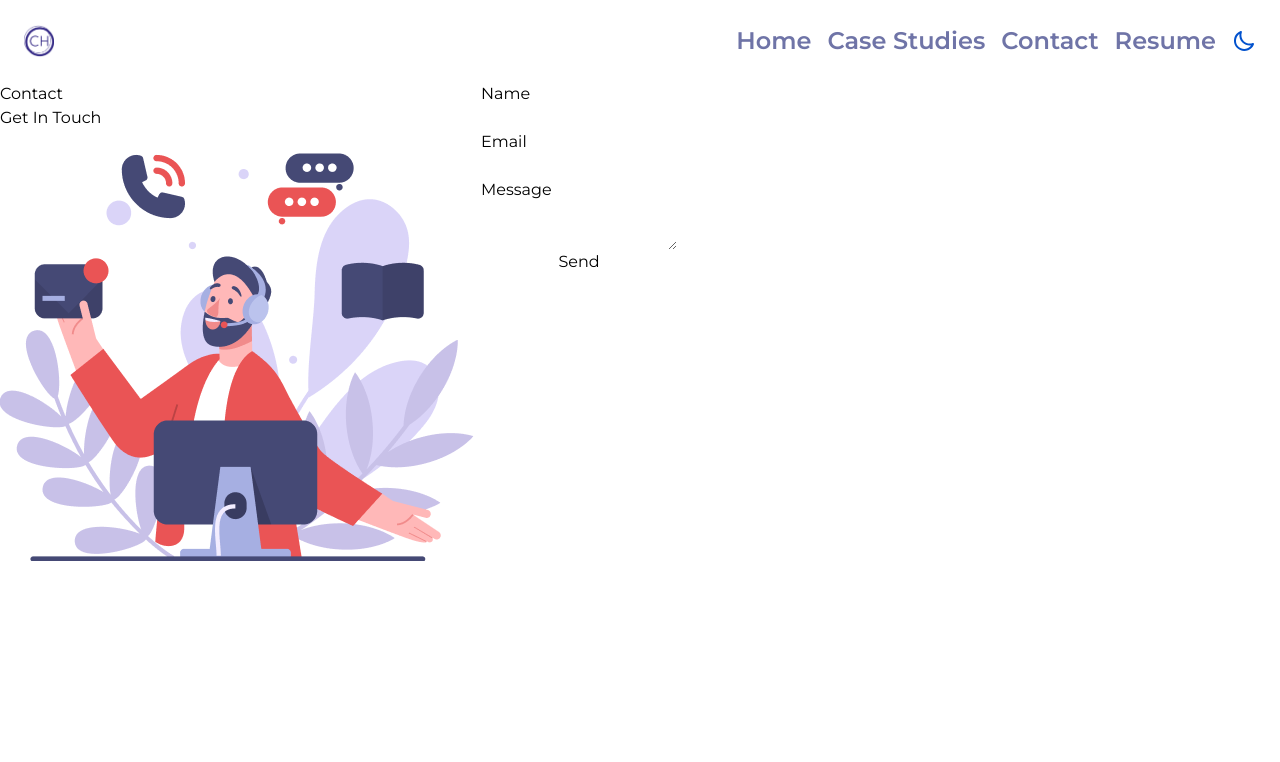
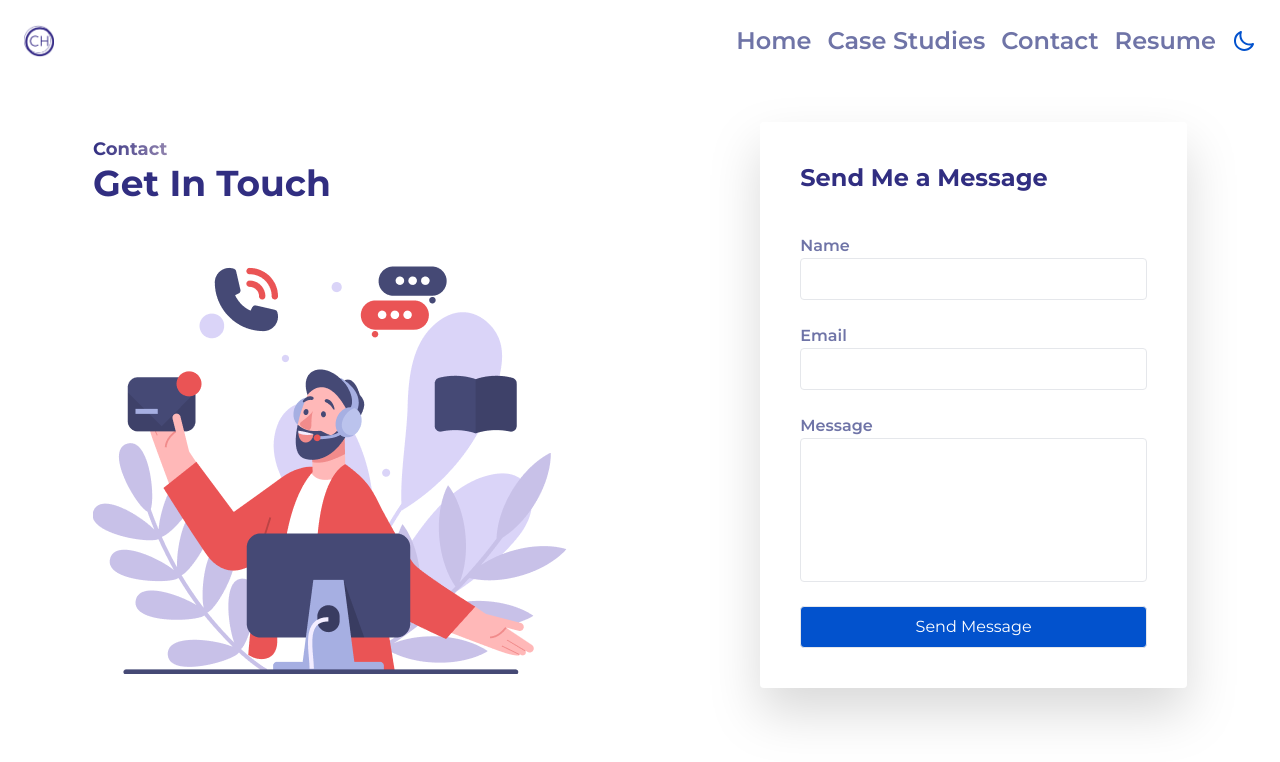
Before and after one commit to ConnorHoare/portfolio, a Next.js app in the folder portfolio/: page /contact in a window 1280 px wide. Shown: the top 762 px of the page. Built offline with nearby package versions, Linux system fonts and the light colour scheme.

Commit message:
sanity added

```diff
--- a/portfolio/package.json
+++ b/portfolio/package.json
@@ -10,14 +10,18 @@
   },
   "dependencies": {
     "@emailjs/browser": "^3.11.0",
+    "@sanity/image-url": "^1.0.2",
+    "@sanity/vision": "^3.14.1",
     "autoprefixer": "10.4.14",
     "eslint": "8.43.0",
     "eslint-config-next": "13.4.7",
     "next": "^13.4.7",
+    "next-sanity": "^5.1.0",
     "next-themes": "^0.1.1",
     "postcss": "^8.4.24",
     "react": "18.2.0",
     "react-dom": "18.2.0",
+    "sanity": "^3.14.1",
     "tailwindcss": "3.3.2"
   }
 }
--- /dev/null
+++ b/portfolio/sanity/env.js
@@ -0,0 +1,6 @@
+export const apiVersion =
+  process.env.NEXT_PUBLIC_SANITY_API_VERSION || '2023-07-04'
+
+export const dataset = process.env.NEXT_PUBLIC_SANITY_DATASET;
+export const projectId = process.env.NEXT_PUBLIC_SANITY_PROJECT_ID;
+export const useCdn = false
--- /dev/null
+++ b/portfolio/sanity/schema.js
@@ -0,0 +1,5 @@
+import projects from './schemas/projects'
+
+export const schema = {
+  types: [projects],
+}
--- a/portfolio/src/app/case-studies/[slug]/page.jsx
+++ b/portfolio/src/app/case-studies/[slug]/page.jsx
@@ -328,7 +328,7 @@ const page = () => {
               </div>
               <div className="px-6 py-4 flex-grow">
                 <div className="font-bold text-2xl mb-2 text-blue-1 dark:text-blue-4">Jobit</div>
-                <p className="text-blue-2 text-base dark:text-grey-3">Jobit, a web app made with Reacy and Jsearch API, links developers to millions of job openings by location emploeyment type, level and salary</p>
+                <p className="text-blue-2 text-base dark:text-grey-3">Jobit, a web app made with React and Jsearch API, links developers to millions of job openings by location emploeyment type, level and salary</p>
               </div>
               <div className="px-6 pt-4 pb-2">
                 <a className="inline-block bg-blue-1 hover:bg-blue-700 text-white font-bold py-2 px-4 rounded w-full text-center dark:bg-blue-4">See Case Study</a>
--- a/portfolio/src/app/contact/page.jsx
+++ b/portfolio/src/app/contact/page.jsx
@@ -11,7 +11,7 @@ const page = () => {
     const sendEmail = (e) => {
         e.preventDefault();
 
-        emailjs.sendForm('service_743qioo', 'contact_form', form.current, '7UWCXSXcTOPSdkRRB')
+        emailjs.sendForm(process.env.NEXT_PUBLIC_SERVICE_ID, NEXT_PUBLIC_TEMPLATE_ID, form.current, NEXT_PUBLIC_PUBLIC_KEY)
             .then((result) => {
                 console.log(result.text);
             }, (error) => {
@@ -19,23 +19,32 @@ const page = () => {
             });
     };
     return (
-        <div className="flex">
-        <div className="flex-col">
-            <p>Contact</p>
-            <p>Get In Touch</p>
-            <Image src={ContactImage} />
-        </div>
-        <div>
-        <form className="flex flex-col" ref={form} onSubmit={sendEmail}>
-                <label>Name</label>
-                <input type="text" name="user_name" />
-                <label>Email</label>
-                <input type="email" name="user_email" />
-                <label>Message</label>
-                <textarea name="message" />
-                <input type="submit" value="Send" />
-            </form>
-        </div>
+        <div className="md:flex md:flex-row flex-col space-y-4 md:space-y-0 w-full md:justify-around justify-center py-10 items-center">
+            <div className="flex-col space-y-10">
+                <div className="text-center md:text-left">
+                    <p className="bg-gradient-to-r from-purple-2 to-pink-2 text-transparent bg-clip-text font-bold text-lg w-full md:w-1/3 dark:text-blue-4">Contact</p>
+                    <p className="font-bold text-purple-2 text-4xl dark:text-white">Get In Touch</p>
+                </div>
+                <Image src={ContactImage} className="mx-auto md:mx-0" alt="contact image"/>
+            </div>
+            <div className="md:w-1/3 w-full p-10 bg-white dark:bg-grey-5 rounded drop-shadow-2xl flex-col space-y-10 shadow-blue-1">
+                <p className="text-purple-2 font-bold text-2xl dark:text-white">Send Me a Message</p>
+                <form className="flex flex-col space-y-6" ref={form} onSubmit={sendEmail}>
+                    <div className="flex flex-col">
+                        <label className="font-semibold text-purple-3 dark:text-grey-3">Name</label>
+                        <input type="text" name="user_name" className="border dark:border-grey-1 dark:bg-grey-8 py-2 px-2 rounded focus:ring-0 focus:outline-blue-1" />
+                    </div>
+                    <div className="flex flex-col">
+                        <label className="font-semibold text-purple-3 dark:text-grey-3">Email</label>
+                        <input type="email" name="user_email" className="border dark:border-grey-1 dark:bg-grey-8 py-2 px-2 rounded focus:ring-0 focus:outline-blue-1" />
+                    </div>
+                    <div className="flex flex-col">
+                        <label className="font-semibold text-purple-3 dark:text-grey-3">Message</label>
+                        <textarea name="message" className="border dark:border-grey-1 dark:bg-grey-8 px-2 h-36 resize-none rounded focus:ring-0 focus:outline-blue-1 py-2" />
+                    </div>
+                    <input type="submit" value="Send Message" className="border bg-blue-1 dark:border-none  dark:bg-blue-4 text-white py-2 rounded" />
+                </form>
+            </div>
         </div>
     )
 }
--- /dev/null
+++ b/portfolio/src/app/studio/[[...index]]/page.jsx
@@ -0,0 +1,17 @@
+'use client'
+
+/**
+ * This route is responsible for the built-in authoring environment using Sanity Studio.
+ * All routes under your studio path is handled by this file using Next.js' catch-all routes:
+ * https://nextjs.org/docs/routing/dynamic-routes#catch-all-routes
+ *
+ * You can learn more about the next-sanity package here:
+ * https://github.com/sanity-io/next-sanity
+ */
+
+import { NextStudio } from 'next-sanity/studio'
+import config from '../../../../sanity.config'
+
+export default function StudioPage() {
+  return <NextStudio config={config} />
+}
--- a/portfolio/tailwind.config.js
+++ b/portfolio/tailwind.config.js
@@ -37,6 +37,7 @@ module.exports = {
           5: '#222330',
           6: '#F5F6FB',
           7: '#303245',
+          8: '#2E2F3E',
         },
         black: {
           1: '#15141C',
@@ -51,6 +52,7 @@ module.exports = {
         pink: {
           1: '#FFEDFE',
           2: '#FFE7E3',
+          3: '#F0E7F9',
         },
         red: {
           1: '#E15A46',
```
Also changed, not shown: portfolio/sanity.cli.js (added, +10 -0 lines), portfolio/sanity.config.js (added, +25 -0 lines), portfolio/sanity/lib/client.js (added, +10 -0 lines), portfolio/sanity/lib/image.js (added, +12 -0 lines), portfolio/sanity/schemas/projects.js (added, +82 -0 lines), 1 other file (tests, documents, lock files or other folders).
